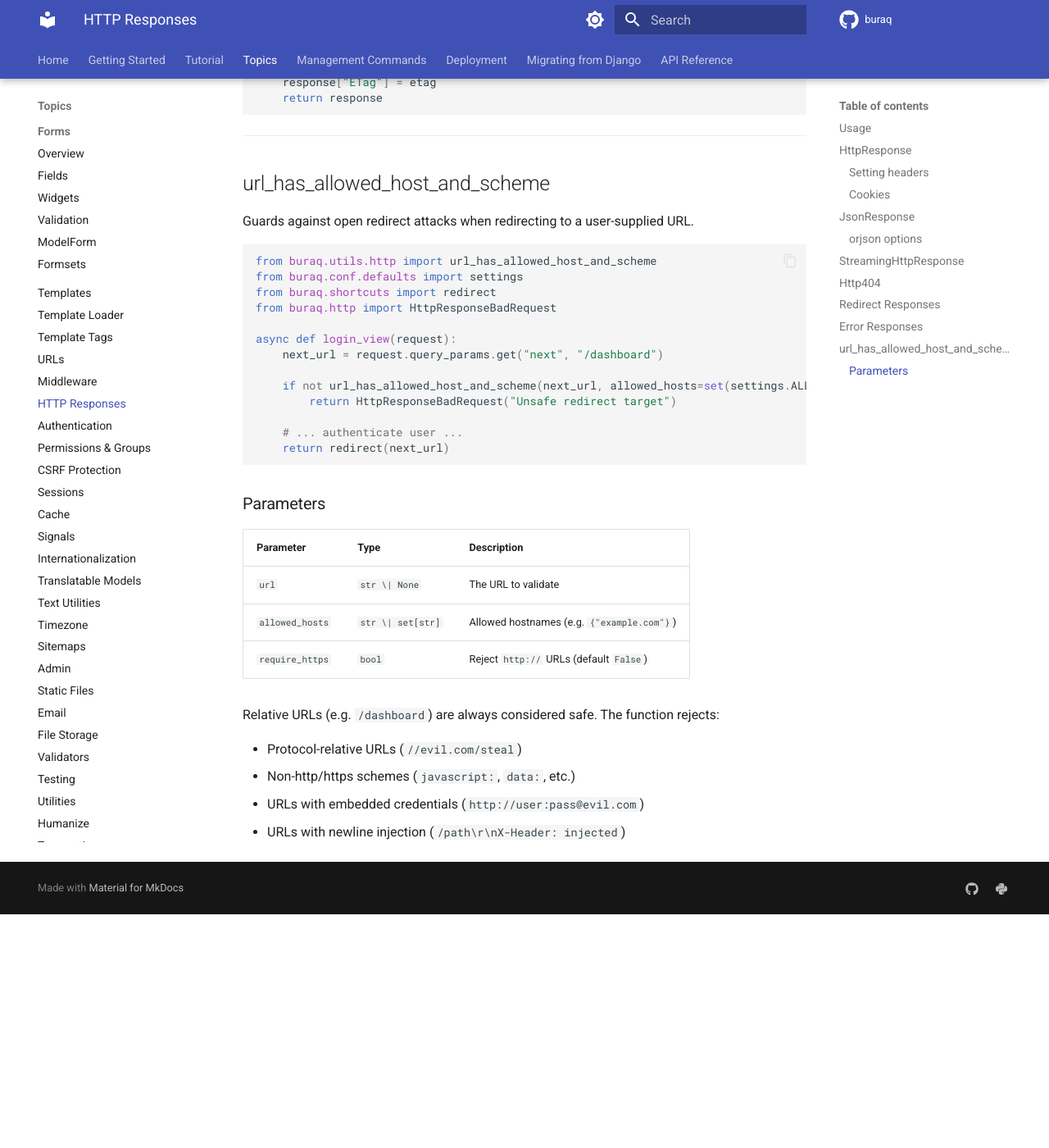
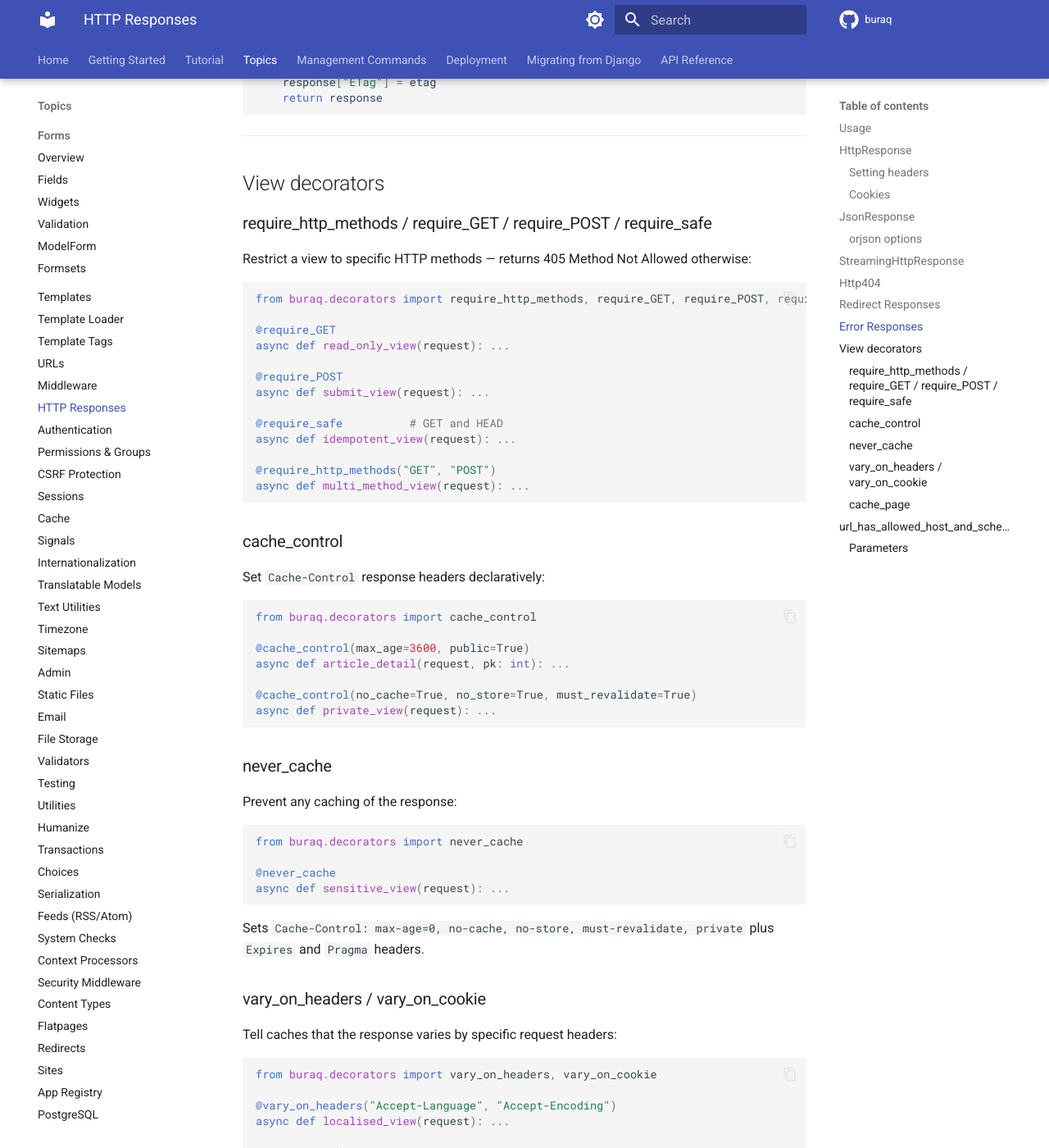
Before and after one commit to nezanuha/buraq, an MkDocs documentation site: the page built from docs/topics/http-responses.md, in a window 1280 px wide and 1400 px high, scrolled down 4402 px. Shown: the whole window at 82% size. Built offline with MkDocs 1.6.1 and Material for MkDocs 9.7.7, drawn with Linux system fonts in a browser that asks for light colours; comment, search, counter and statistics services are not loaded; the version menu is left out; before the commit the page ends 5517 px from its top, so only the background shows below that; some of the changed text lies outside the part shown.

Commit message:
docs: cover final gaps — signals, HTTP decorators, QuerySet.none()
signals.md:
- connect_via() decorator shortcut
- send_robust() with exception-as-value semantics
- pre_init, post_init (model lifecycle)
- request_started, request_finished, got_request_exception (request lifecycle)
- setting_changed (test/runtime settings)

http-responses.md:
- require_GET, require_POST, require_safe, require_http_methods()
- cache_control() — declarative Cache-Control header decorator
- never_cache() — prevent all caching
- vary_on_headers(), vary_on_cookie()
- cache_page() — full view response caching

orm/querying.md:
- QuerySet.none() — always-empty queryset

````diff
--- a/docs/topics/http-responses.md
+++ b/docs/topics/http-responses.md
@@ -206,6 +206,88 @@
 
 ---
 
+## View decorators
+
+### require_http_methods / require_GET / require_POST / require_safe
+
+Restrict a view to specific HTTP methods — returns 405 Method Not Allowed otherwise:
+
+```python
+from buraq.decorators import require_http_methods, require_GET, require_POST, require_safe
+
+@require_GET
+async def read_only_view(request): ...
+
+@require_POST
+async def submit_view(request): ...
+
+@require_safe          # GET and HEAD
+async def idempotent_view(request): ...
+
+@require_http_methods("GET", "POST")
+async def multi_method_view(request): ...
+```
+
+### cache_control
+
+Set `Cache-Control` response headers declaratively:
+
+```python
+from buraq.decorators import cache_control
+
+@cache_control(max_age=3600, public=True)
+async def article_detail(request, pk: int): ...
+
+@cache_control(no_cache=True, no_store=True, must_revalidate=True)
+async def private_view(request): ...
+```
+
+### never_cache
+
+Prevent any caching of the response:
+
+```python
+from buraq.decorators import never_cache
+
+@never_cache
+async def sensitive_view(request): ...
+```
+
+Sets `Cache-Control: max-age=0, no-cache, no-store, must-revalidate, private` plus `Expires` and `Pragma` headers.
+
+### vary_on_headers / vary_on_cookie
+
+Tell caches that the response varies by specific request headers:
+
+```python
+from buraq.decorators import vary_on_headers, vary_on_cookie
+
+@vary_on_headers("Accept-Language", "Accept-Encoding")
+async def localised_view(request): ...
+
+@vary_on_cookie
+async def personalised_view(request): ...
+```
+
+### cache_page
+
+Cache the full response for a view for N seconds:
+
+```python
+from buraq.decorators import cache_page
+
+@cache_page(60 * 15)   # cache for 15 minutes
+async def article_list(request): ...
+
+# Custom cache backend and key prefix
+@cache_page(300, cache="secondary", key_prefix="v2")
+async def search_results(request): ...
+```
+
+Only 200 OK responses are cached. Headers that must never be shared (`Set-Cookie`, `Authorization`) are stripped before storing.
+
+---
+
 ## url_has_allowed_host_and_scheme
 
 Guards against open redirect attacks when redirecting to a user-supplied URL.
````
Also changed, not shown: docs/topics/orm/querying.md (+10 -0 lines), docs/topics/signals.md (+55 -0 lines).
